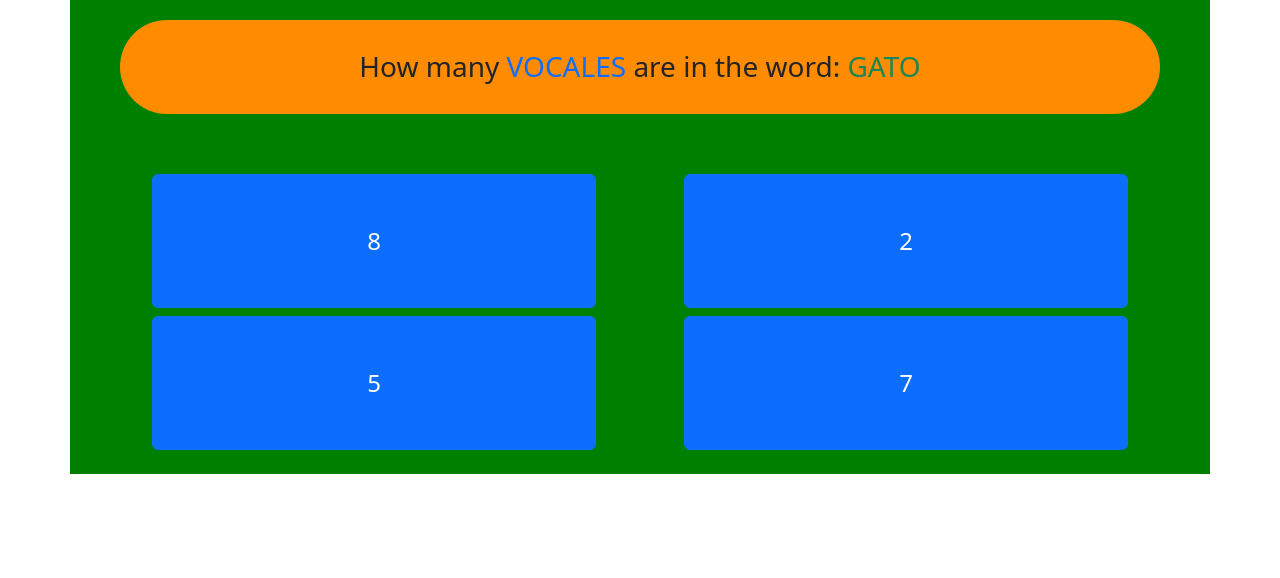
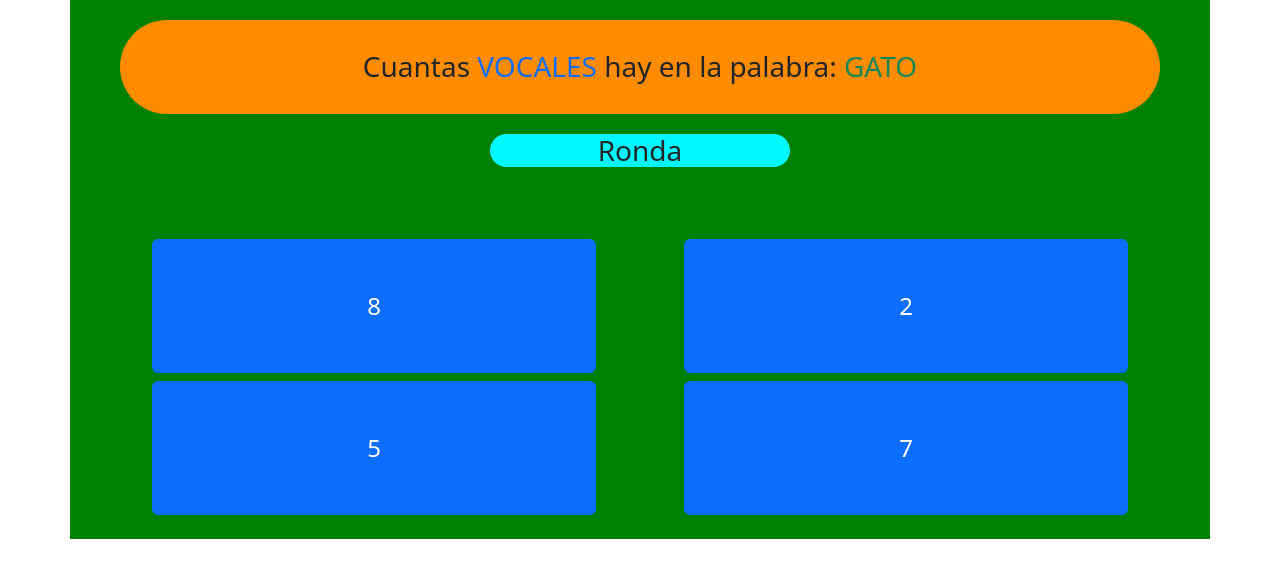
Before and after one commit to gus0117/tp-angular-2023, an Angular app: page / in a window 1280 px wide. Both pictures are taken after a click on the button "VOCALES". Shown: the top 578 px of the page. Built offline with nearby package versions, Linux system fonts and the light colour scheme.

Commit message:
Agregado control de rondas y estilos

```diff
--- a/src/app/components/punto2/punto2.component.css
+++ b/src/app/components/punto2/punto2.component.css
@@ -2,6 +2,14 @@
     text-align: center;
     background-color: darkorange;
     padding: 30px 40px;
+    border-radius: 60px;
+}
+
+.rounds {
+    text-align: center;
+    background-color: rgb(0, 247, 255);
+    margin: 20px auto;
+    max-width: 300px;
     border-radius: 60px;
 }
 
--- a/src/app/components/punto2/punto2.component.html
+++ b/src/app/components/punto2/punto2.component.html
@@ -1,15 +1,23 @@
 <section class="container board" *ngIf="jugando">
-    <h3 class="title">How many <span class="text-primary text-uppercase">{{modoActual}}</span> are in the word: <span class="text-success text-uppercase">{{palabraActual}}</span></h3>
+    <h3 class="title">Cuantas <span class="text-primary text-uppercase">{{modoActual}}</span> hay en la palabra: <span class="text-success text-uppercase">{{palabraActual}}</span></h3>
+    <h3 class="rounds">Ronda</h3>
     <div class="row pt-5 d-flex justify-content-around align-items-center">
         <button class="btn btn-primary col-5 m-1 p-5" *ngFor="let op of opciones" (click)="comprobarOpcion(op)">{{op}}</button>
     </div>
 </section>
 
 <section class="container board" *ngIf="!jugando">
-    <h3 class="title">Select the game mode</h3>
+    <h3 class="title">Selecciona el modo de juego</h3>
     <div class="row pt-5 px-4 d-flex justify-content-around align-items-center">
         <button class="btn btn-primary col-12 m-1 p-5 text-uppercase" *ngFor="let mod of modosJuego" (click)="seleccionarModo(mod)">
             {{mod}}
         </button>
     </div>
 </section>
+
+<section class="container board" *ngIf="gameOver">
+    <h3 class="title">El juego terminó!</h3>
+    <div class="score">
+        <h3>Puntos: {{puntuacion}}</h3>
+    </div>
+</section>
--- a/src/app/components/punto2/punto2.component.ts
+++ b/src/app/components/punto2/punto2.component.ts
@@ -13,6 +13,9 @@ export class Punto2Component {
   modoActual:string = ""
   jugando:boolean = false
   opcionCorrecta:number = 0
+  rondaActual = 1
+  puntuacion = 0
+  gameOver = false
 
   seleccionarModo(modo: string):void {
     this.modoActual = modo
@@ -39,7 +42,8 @@ export class Punto2Component {
     //Generar resultados incorrectos sin repetir los valores
     let i = 0
     while(i < 3){
-      let valor = Math.floor(Math.random() * (resultado + 5)) + 2
+      //rango (resultado - 2 , resultado + 5)
+      let valor = Math.floor(Math.random() * (resultado + 5)) + 2 // se suma 5 para establecer un rango
       if(this.comprobarRepetido(valor) === false){
         this.opciones.push(valor)
         i++
@@ -93,8 +97,20 @@ export class Punto2Component {
   comprobarOpcion(valor:number) {
     if(valor == this.opciones[this.opcionCorrecta]){
       console.log("Correcto")
+      this.puntuacion++
       return
     }
-    console.log("Incorrecot")
+    console.log("Incorrecto")
+
+    this.aumentarRonda()
+  }
+
+  //Luego de responder se aumenta la ronda
+  aumentarRonda():void {
+    if(this.rondaActual >= 8){
+      console.log("Fin del juego")
+      return
+    }
+    this.rondaActual++;
   }
 }
```
